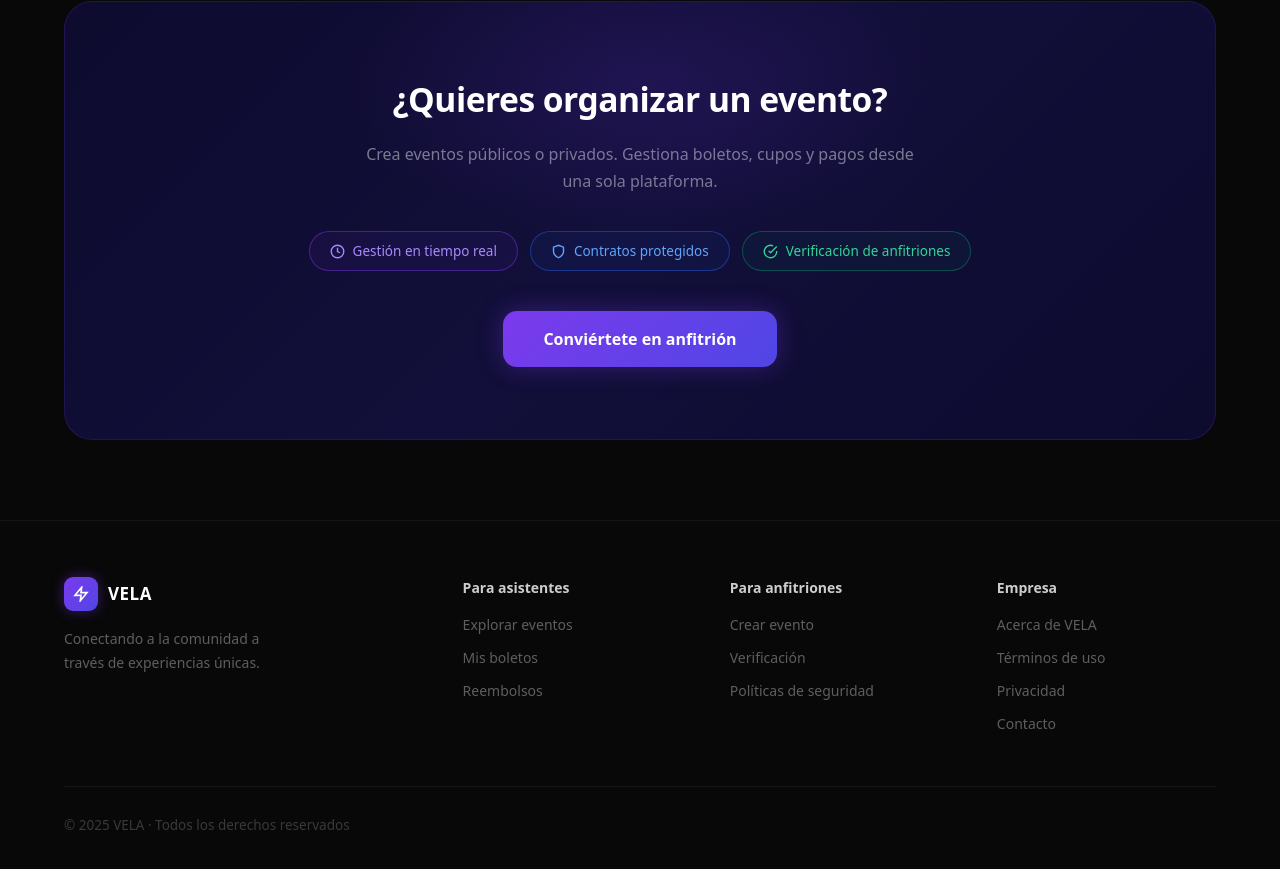
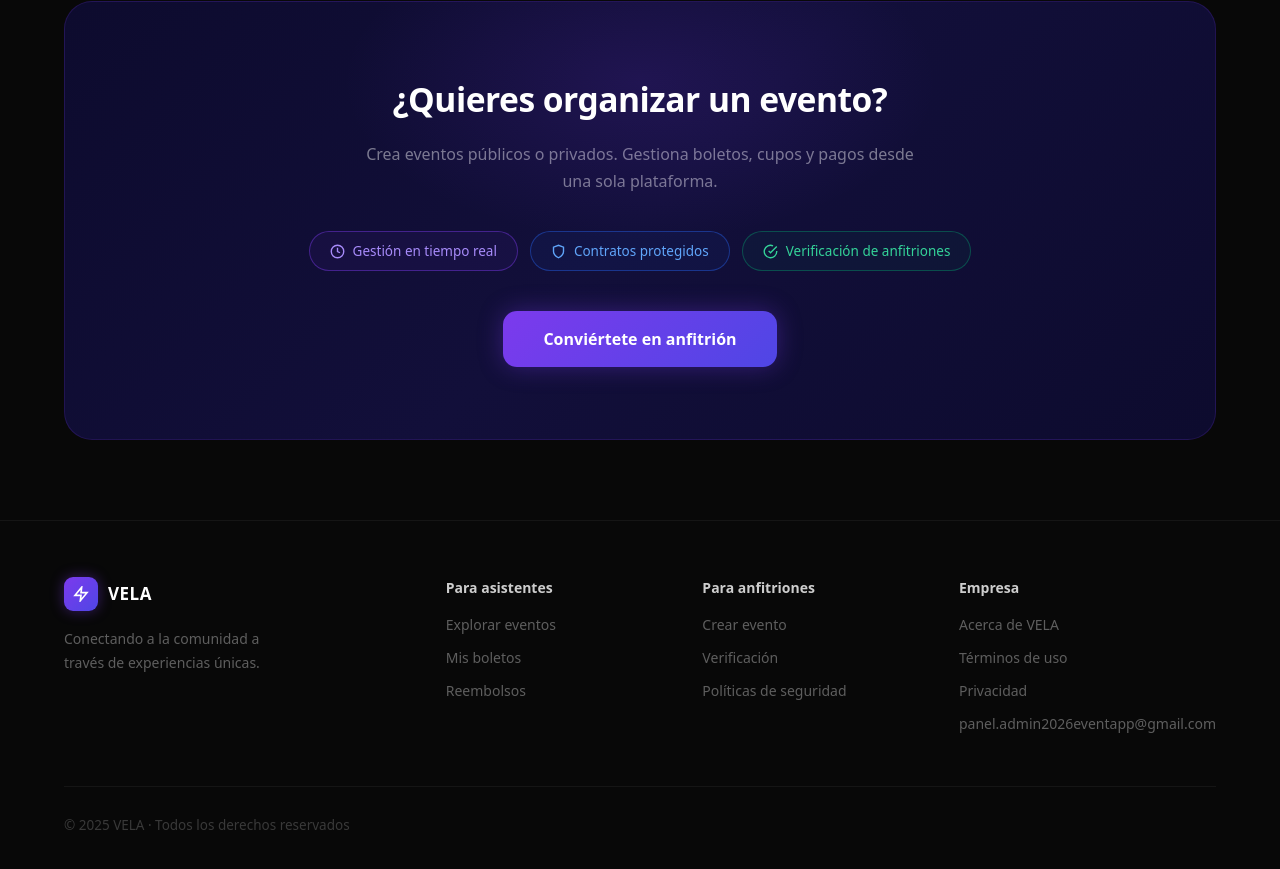
Before and after one commit to AldoRoCa/eventapp, a React (Vite) app: page / in a window 1280 px wide. Shown: the part 1881-2750 px from the top of the page. Built offline with nearby package versions, Linux system fonts and the light colour scheme; no server answers; the database is empty.

Commit message:
fix: mostrar correo de contacto en footer

```diff
--- a/src/App.jsx
+++ b/src/App.jsx
@@ -406,7 +406,7 @@ function HomePage({ user, onLogout }) {
               { label: "Acerca de VELA", href: "/acerca" },
               { label: "Términos de uso", href: "/terminos" },
               { label: "Privacidad", href: "/privacidad" },
-              { label: "Contacto", href: "mailto:panel.admin2026eventapp@gmail.com" },
+              { label: "panel.admin2026eventapp@gmail.com", href: "mailto:panel.admin2026eventapp@gmail.com" },
             ]},
           ].map(col => (
             <div key={col.title}>
```
